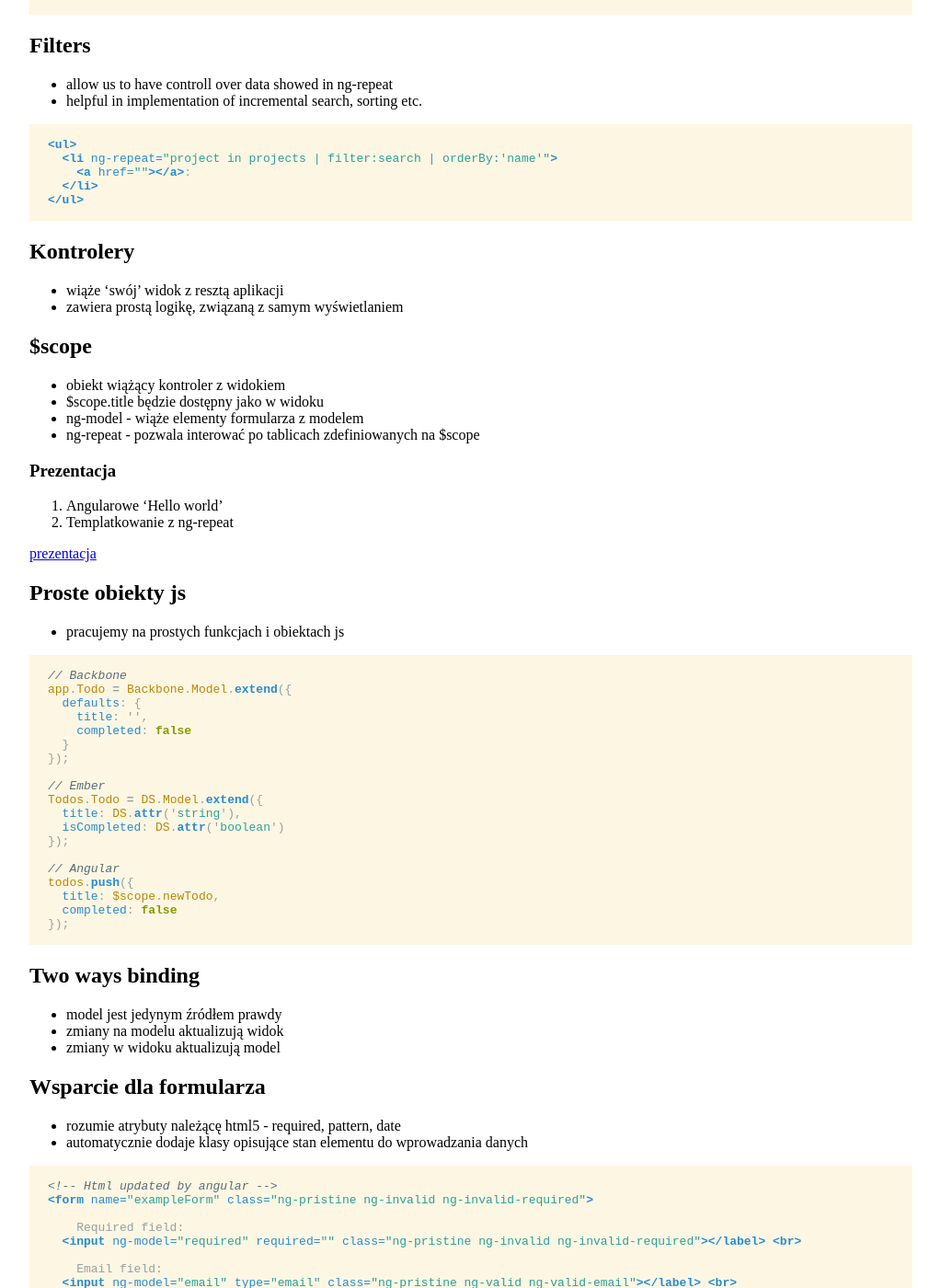
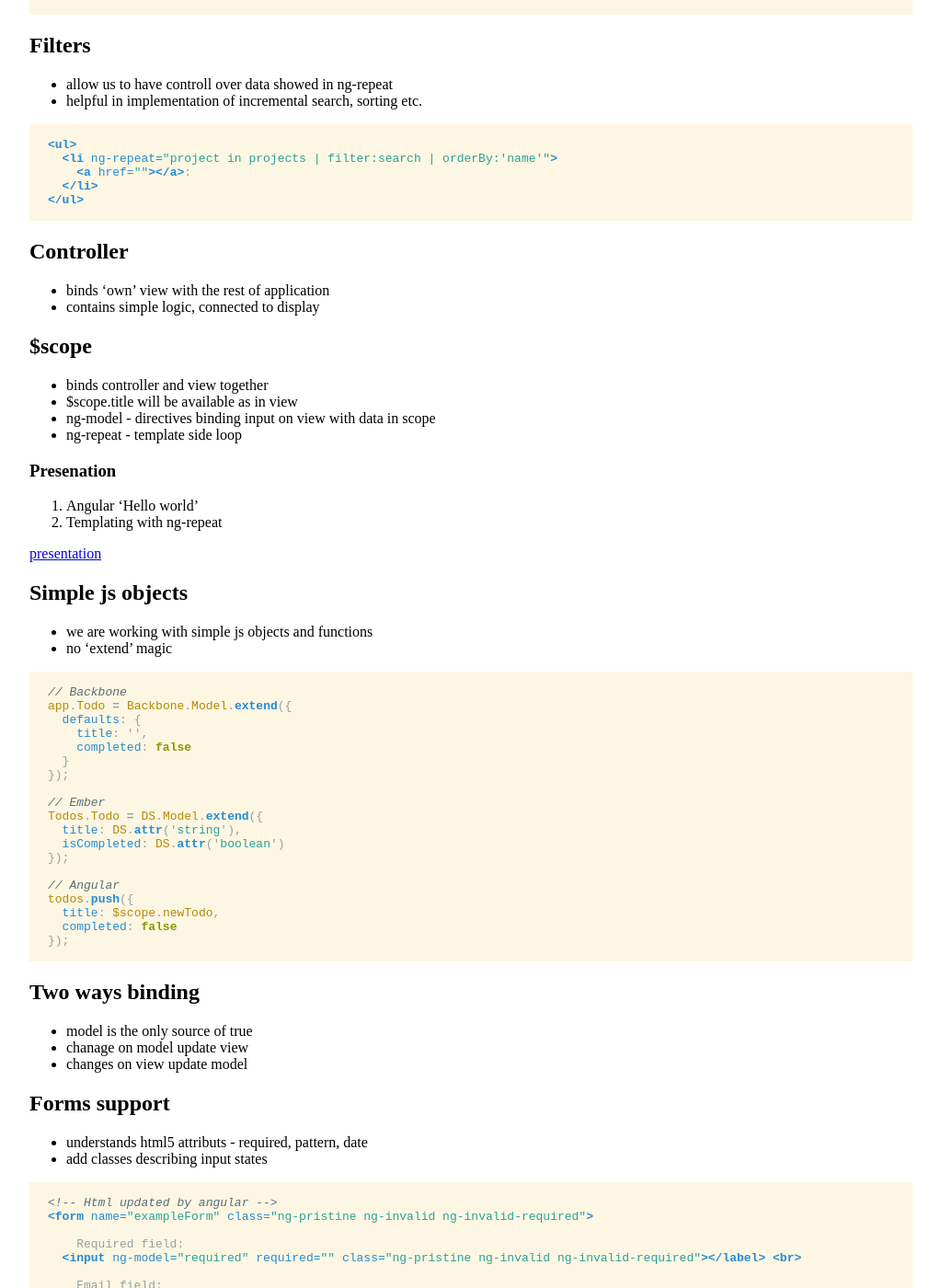
Before and after one commit to marcin-wosinek/blog, a Jekyll site: the page built from _posts/2013-04-24-AngularJs-AmsterdamJS.md, in a window 1280 px wide and 1400 px high, scrolled down 2850 px. Shown: the whole window at 92% size, without its empty margins (128-1151 px from the left). Built offline with Jekyll 4.4.1, drawn with Linux system fonts in a browser that asks for light colours; some of the changed text lies outside the part shown.

Commit message:
Partial transation

````diff
--- a/_posts/2013-04-24-AngularJs-AmsterdamJS.md
+++ b/_posts/2013-04-24-AngularJs-AmsterdamJS.md
@@ -158,24 +158,25 @@
 </ul>
 ```
 
-## Kontrolery
-* wiąże 'swój' widok z resztą aplikacji
-* zawiera prostą logikę, związaną z samym wyświetlaniem
+## Controller
+* binds 'own' view with the rest of application
+* contains simple logic, connected to display
 
 ## $scope
-* obiekt wiążący kontroler z widokiem
-* $scope.title będzie dostępny jako {{title}} w widoku
-* ng-model - wiąże elementy formularza z modelem
-* ng-repeat - pozwala interować po tablicach zdefiniowanych na $scope
+* binds controller and view together
+* $scope.title will be available as {{title}} in view
+* ng-model - directives binding input on view with data in scope
+* ng-repeat - template side loop
 
-### Prezentacja
-1. Angularowe 'Hello world'
-2. Templatkowanie z ng-repeat
+### Presenation
+1. Angular 'Hello world'
+2. Templating with ng-repeat
 
-[prezentacja](/blog/angular-hello.html)
+[presentation](/blog/angular-hello.html)
 
-## Proste obiekty js
-* pracujemy na prostych funkcjach i obiektach js
+## Simple js objects
+* we are working with simple js objects and functions
+* no 'extend' magic
 
 ```js
 // Backbone
@@ -200,13 +201,13 @@
 ```
 
 ## Two ways binding
-* model jest jedynym źródłem prawdy
-* zmiany na modelu aktualizują widok
-* zmiany w widoku aktualizują model
+* model is the only source of true
+* chanage on model update view
+* changes on view update model
 
-## Wsparcie dla formularza
-* rozumie atrybuty należącę html5 - required, pattern, date
-* automatycznie dodaje klasy opisujące stan elementu do wprowadzania danych
+## Forms support
+* understands html5 attributs - required, pattern, date
+* add classes describing input states
 
 ```html
 <!-- Html updated by angular -->
@@ -222,16 +223,15 @@
 </form>
 ```
 
-### Prezentacja
-1. przykład walidującego się formularza - zmiana kolorów kontrolek
-2. Rzut oka na kod
+### Presentation
+1. Example of validating code
 
-[prezentacja](/blog/angular-form.html)
+[presentation](/blog/angular-form.html)
 
-## Wstrzykiwanie zależności
-* nasz komponent ma przekazywane jego zależności jak parametry do funkcji go opakowywującej
-* ładna definiacji powiązań między komponentami
-* zwiększa testowalność
+## Dependecy injection
+* all dependency of our compotnent is injected as arguments of wrapping function
+* defines nicelly interaction between compontents
+* increas testability
 
 ```js
 function HelloCtrl($scope, $window, $log) {
@@ -241,10 +241,10 @@
 }
 ```
 
-## Serwisy
-* reużywalne kawałki kodu
-* wstrzykiwane do kontrolerów, directives i innych serwisów
-* większość logiki aplikacji powinna być w nich realizowana
+## Services
+* reusable pieces of code
+* injected into controllers, directives and other services
+* most of application logic should be placed into services
 
 ```js
 /**
@@ -265,10 +265,12 @@
 });
 ```
 
-## Ścieżki - $routeProvider
-* dla aplikacji możemy zdefiniować ścieżki (z argumentami), przekierowania etc.
+## Routing - $routeProvider
+* we can define route (with arguments), redirections etc.
 * ładnie współpracuje z przyciskami dalej i wstecz
-* wspiera adresy z /# i bez
+* bookmarkable adresses
+* it's cooperate nicely with back and forward
+* support routes with and without /#
 
 ```js
 angular.module('phonecat', [])
@@ -289,9 +291,9 @@
   }]);
 ```
 
-## Komunikacja z backendem - $resource
-* serwis do generowani api komuniujacego się po restcie
-* zalecany sposób użycia: $resource -> serwis opakowujący model -> kontroler
+## REST - $resource
+* service generating endpoint to communication with
+* synchronously returns empty array or object - to be used in view; when data arrives, empyt shell is filled out
 
 ```js
 myApp.factory('ProductService', function($resource) {
@@ -325,16 +327,16 @@
 ```
 
 ## Directives
-* niestandardowe tagi i atrybuty zdefiniowane przez angulara, lub developera aplikacji
-* rozszeżają działanie html o nowe feature
-* do nich należy manipulacja DOMem
-* w miejsce '{expression}' np 'variable' żeby dostać się do $scope.variable
-* przykłady:
- * ng-show - ukrywa jeśli false
- * ng-hide - ukrywa jeśli true
- * ng-view - podstawia widok zdefiniowany dla ścieżki
- * ng-clas - pozwala ustawiać inteligentie klasy
- * ng-switch - wyświelta jedną z opcji
+* nonstandard tags and attributes defined by angular, or application developer
+* extensiate html with new features
+* the only place in angular app to do DOM manipulation
+* in place of '{expression}' we put 'variable' to get data form $scope.variable
+* examples:
+ * ng-show - hide element when false
+ * ng-hide - hide element when true
+ * ng-view - place to put view from route
+ * ng-class - allow us to conditionally apply classes
+ * ng-switch - diplay one of options
 
 ```html
 <ANY class="ng-show: {expression};"> <ANY ng-show="{expression}">
````
